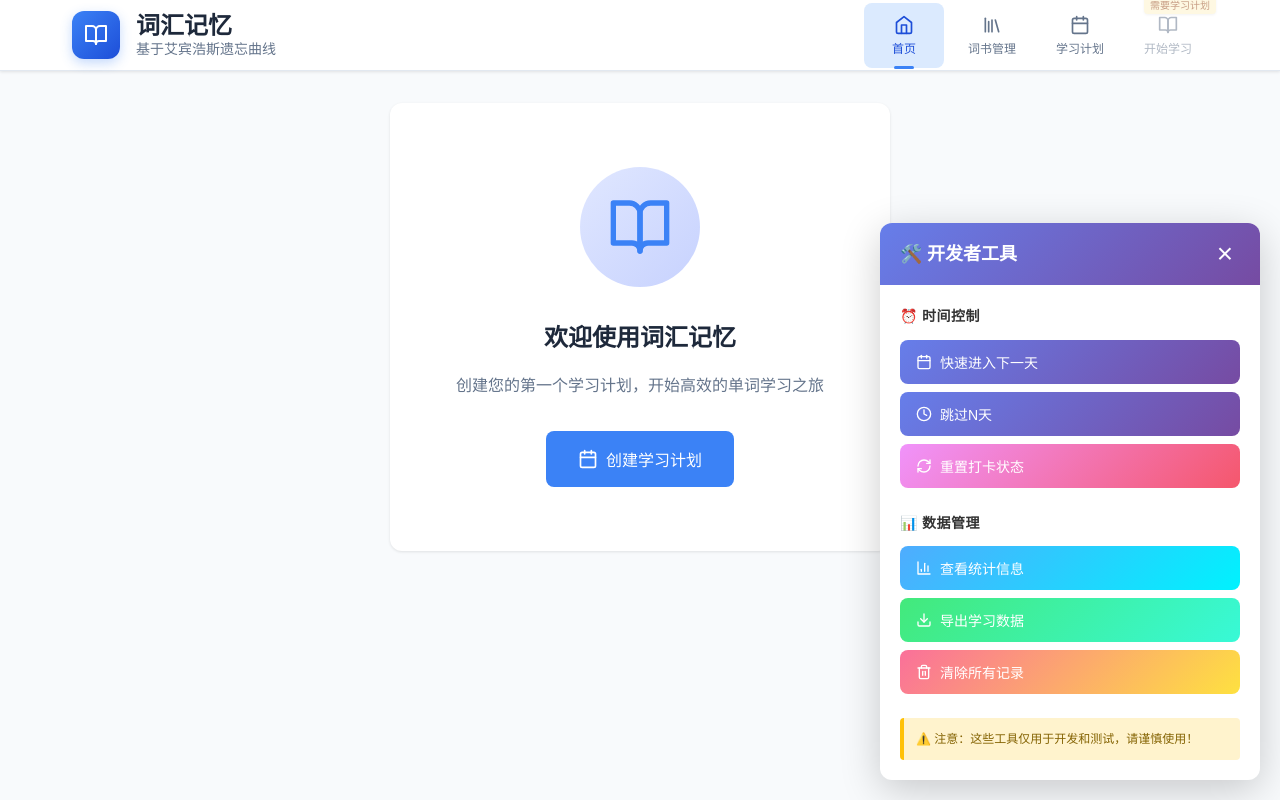
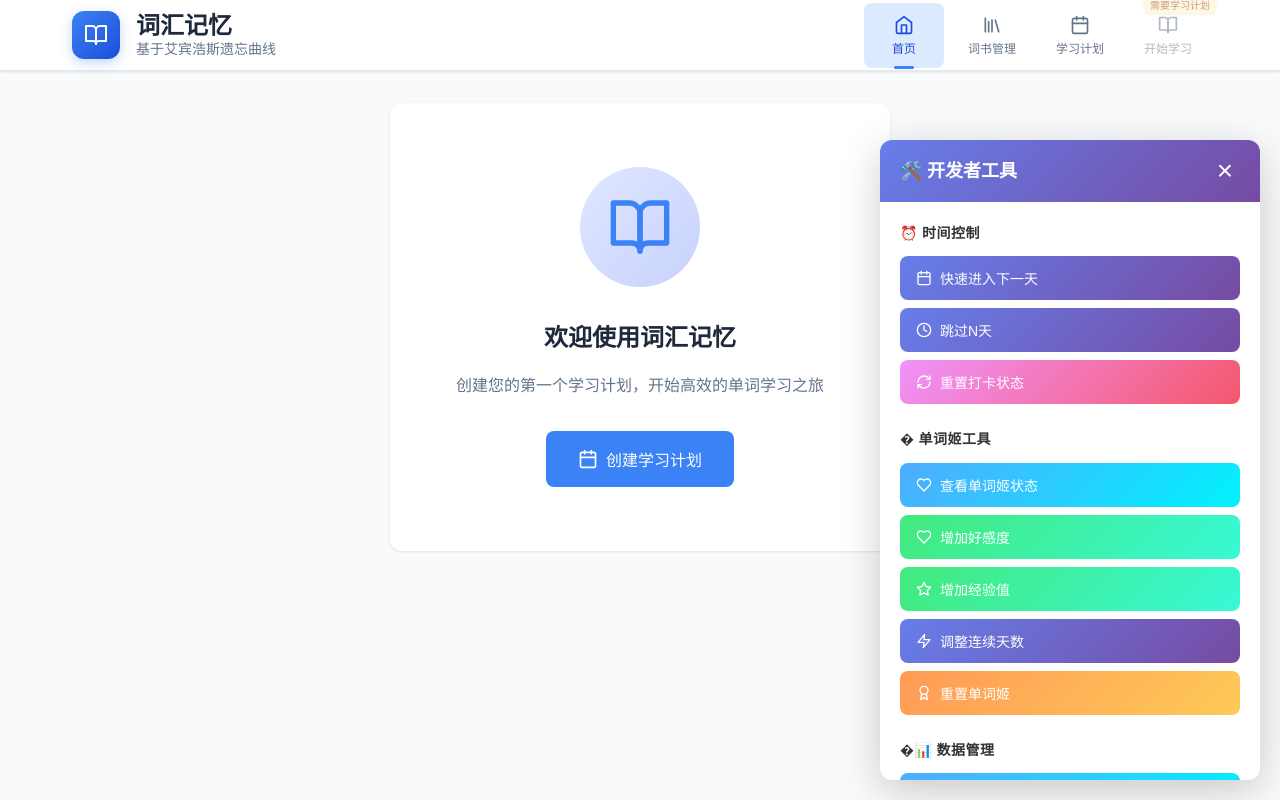
Before and after one commit to F5ZH/SE_app, a React (Vite) app: page / in a window 1280 px wide. Both pictures are taken after a click on the button "开发者工具". Built offline with nearby package versions, Linux system fonts and the light colour scheme.

Commit message:
添加了开发者工具

```diff
--- a/src/components/DevTools.css
+++ b/src/components/DevTools.css
@@ -167,6 +167,44 @@
     background: linear-gradient(135deg, #e95f89 0%, #edd02f 100%);
 }
 
+.dev-btn-warning {
+    background: linear-gradient(135deg, #ff9a56 0%, #feca57 100%);
+}
+
+.dev-btn-warning:hover {
+    background: linear-gradient(135deg, #ee8945 0%, #edb946 100%);
+}
+
+/* 危险区域 */
+.dev-tools-danger-zone {
+    border: 2px solid #ff4757;
+    border-radius: 8px;
+    padding: 12px;
+    background: #fff5f5;
+}
+
+.dev-tools-danger-zone h4 {
+    color: #ff4757;
+}
+
+.dev-btn-danger-extreme {
+    background: linear-gradient(135deg, #ff4757 0%, #c0392b 100%);
+    animation: pulseWarning 2s infinite;
+}
+
+.dev-btn-danger-extreme:hover {
+    background: linear-gradient(135deg, #ee364a 0%, #af2519 100%);
+}
+
+@keyframes pulseWarning {
+    0%, 100% {
+        box-shadow: 0 0 0 0 rgba(255, 71, 87, 0.7);
+    }
+    50% {
+        box-shadow: 0 0 0 10px rgba(255, 71, 87, 0);
+    }
+}
+
 .dev-tools-note {
     margin-top: 16px;
     padding: 12px;
--- a/src/components/DevTools.tsx
+++ b/src/components/DevTools.tsx
@@ -1,6 +1,7 @@
 import React, { useState } from 'react';
-import { Settings, Calendar, Trash2, Clock, RefreshCw, BarChart3, Download } from 'lucide-react';
+import { Settings, Calendar, Trash2, Clock, RefreshCw, BarChart3, Download, Heart, Star, Zap, Award, AlertTriangle } from 'lucide-react';
 import { studyRecordStorage, checkInStorage } from '../utils/storage';
+import { getMateState, addAffection, addExp, updateStats, resetMateData, getAchievements } from '../utils/wordMate';
 import './DevTools.css';
 
 interface DevToolsProps {
@@ -238,6 +239,190 @@ const DevTools: React.FC<DevToolsProps> = ({ onRefresh }) => {
         }
     };
 
+    /**
+     * 显示单词姬统计信息
+     */
+    const handleShowMateStats = () => {
+        try {
+            const mate = getMateState();
+            const achievements = getAchievements();
+            const unlockedTiers = achievements.reduce((sum, achievement) => {
+                return sum + achievement.tiers.filter(tier => tier.unlocked).length;
+            }, 0);
+            const totalTiers = achievements.reduce((sum, achievement) => sum + achievement.tiers.length, 0);
+
+            const stats = {
+                '名称': mate.name,
+                '等级': `Lv.${mate.level}`,
+                '经验值': `${mate.exp} EXP`,
+                '好感度': `${mate.affection}/100`,
+                '心情': mate.mood,
+                '总学习天数': mate.stats.totalStudyDays,
+                '连续打卡天数': mate.stats.consecutiveDays,
+                '累计学习单词': mate.stats.totalWordsLearned,
+                '完成故事数': mate.stats.storiesCompleted,
+                '完成冒险数': mate.stats.adventuresCompleted,
+                '解锁成就': `${unlockedTiers}/${totalTiers}`,
+                '最后互动': new Date(mate.lastInteraction).toLocaleString()
+            };
+
+            const statsText = Object.entries(stats)
+                .map(([key, value]) => `${key}: ${value}`)
+                .join('\n');
+
+            alert(`💕 单词姬状态\n\n${statsText}`);
+        } catch (error) {
+            console.error('获取单词姬信息失败:', error);
+            alert('获取信息失败，请查看控制台了解详情。');
+        }
+    };
+
+    /**
+     * 快速增加好感度
+     */
+    const handleAddAffection = () => {
+        const amount = prompt('请输入要增加的好感度（1-50）:', '10');
+        if (!amount) return;
+
+        const affectionNum = parseInt(amount);
+        if (isNaN(affectionNum) || affectionNum < 1 || affectionNum > 50) {
+            alert('请输入1-50之间的有效数值！');
+            return;
+        }
+
+        try {
+            addAffection(affectionNum);
+            alert(`成功增加 ${affectionNum} 点好感度！`);
+            if (onRefresh) onRefresh();
+        } catch (error) {
+            console.error('增加好感度失败:', error);
+            alert('操作失败，请查看控制台了解详情。');
+        }
+    };
+
+    /**
+     * 快速增加经验值
+     */
+    const handleAddExp = () => {
+        const amount = prompt('请输入要增加的经验值（1-500）:', '100');
+        if (!amount) return;
+
+        const expNum = parseInt(amount);
+        if (isNaN(expNum) || expNum < 1 || expNum > 500) {
+            alert('请输入1-500之间的有效数值！');
+            return;
+        }
+
+        try {
+            const result = addExp(expNum);
+            if (result.leveledUp) {
+                alert(`成功增加 ${expNum} 点经验！\n🎉 恭喜升级到 Lv.${result.newLevel}！`);
+            } else {
+                alert(`成功增加 ${expNum} 点经验！`);
+            }
+            if (onRefresh) onRefresh();
+        } catch (error) {
+            console.error('增加经验值失败:', error);
+            alert('操作失败，请查看控制台了解详情。');
+        }
+    };
+
+    /**
+     * 调整学习天数
+     */
+    const handleAdjustStudyDays = () => {
+        const days = prompt('请输入要设置的连续打卡天数（0-365）:', '30');
+        if (!days) return;
+
+        const daysNum = parseInt(days);
+        if (isNaN(daysNum) || daysNum < 0 || daysNum > 365) {
+            alert('请输入0-365之间的有效数值！');
+            return;
+        }
+
+        try {
+            updateStats({ consecutiveDays: daysNum });
+            alert(`连续打卡天数已设置为 ${daysNum} 天！`);
+            if (onRefresh) onRefresh();
+        } catch (error) {
+            console.error('设置天数失败:', error);
+            alert('操作失败，请查看控制台了解详情。');
+        }
+    };
+
+    /**
+     * 重置单词姬数据
+     */
+    const handleResetMateData = () => {
+        const confirmed = window.confirm(
+            '⚠️ 警告：此操作将重置单词姬的所有数据！\n\n包括:\n- 等级和经验\n- 好感度\n- 所有统计数据\n- 成就进度\n- 连击记录\n\n确定要继续吗？'
+        );
+
+        if (!confirmed) return;
+
+        try {
+            resetMateData();
+            alert('单词姬数据已重置！');
+            if (onRefresh) {
+                onRefresh();
+            } else {
+                window.location.reload();
+            }
+        } catch (error) {
+            console.error('重置单词姬数据失败:', error);
+            alert('操作失败，请查看控制台了解详情。');
+        }
+    };
+
+    /**
+     * 重置一切数据（终极重置）
+     */
+    const handleResetEverything = () => {
+        const confirmed = window.confirm(
+            '🚨 终极警告：此操作将清除所有数据！\n\n包括:\n✗ 所有学习记录\n✗ 所有打卡记录\n✗ 单词姬所有数据\n✗ 所有词书\n✗ 所有学习计划\n✗ 所有本地存储数据\n\n这相当于完全重新开始！\n\n确定要继续吗？'
+        );
+
+        if (!confirmed) return;
+
+        const doubleConfirm = window.confirm(
+            '⚠️ 最后确认：真的要删除一切数据吗？\n\n此操作无法撤销！请输入 YES 确认（区分大小写）'
+        );
+
+        if (!doubleConfirm) return;
+
+        const finalConfirm = prompt('请输入 "DELETE ALL" 以确认删除所有数据:');
+        if (finalConfirm !== 'DELETE ALL') {
+            alert('确认失败，操作已取消。');
+            return;
+        }
+
+        try {
+            // 清除所有 localStorage 数据
+            const keysToRemove = [
+                'wordmate_state',
+                'wordmate_interactions',
+                'wordmate_achievements',
+                'wordmate_combo',
+                'wordmate_milestones',
+                'vocabulary_app_records',
+                'vocabulary_app_check_in',
+                'vocabulary_app_word_books',
+                'vocabulary_app_study_plans',
+                'vocabulary_app_current_plan'
+            ];
+
+            keysToRemove.forEach(key => {
+                localStorage.removeItem(key);
+            });
+
+            alert('✅ 所有数据已清除！\n\n页面将刷新以重新初始化。');
+            window.location.reload();
+        } catch (error) {
+            console.error('重置所有数据失败:', error);
+            alert('操作失败，请查看控制台了解详情。');
+        }
+    };
+
     if (!isOpen) {
         return (
             <button
@@ -280,10 +465,34 @@ const DevTools: React.FC<DevToolsProps> = ({ onRefresh }) => {
                 </div>
 
                 <div className="dev-tools-section">
-                    <h4>📊 数据管理</h4>
+                    <h4>� 单词姬工具</h4>
+                    <button className="dev-btn dev-btn-info" onClick={handleShowMateStats}>
+                        <Heart size={16} />
+                        查看单词姬状态
+                    </button>
+                    <button className="dev-btn dev-btn-success" onClick={handleAddAffection}>
+                        <Heart size={16} />
+                        增加好感度
+                    </button>
+                    <button className="dev-btn dev-btn-success" onClick={handleAddExp}>
+                        <Star size={16} />
+                        增加经验值
+                    </button>
+                    <button className="dev-btn dev-btn-primary" onClick={handleAdjustStudyDays}>
+                        <Zap size={16} />
+                        调整连续天数
+                    </button>
+                    <button className="dev-btn dev-btn-warning" onClick={handleResetMateData}>
+                        <Award size={16} />
+                        重置单词姬
+                    </button>
+                </div>
+
+                <div className="dev-tools-section">
+                    <h4>�📊 数据管理</h4>
                     <button className="dev-btn dev-btn-info" onClick={handleShowStats}>
                         <BarChart3 size={16} />
-                        查看统计信息
+                        查看学习统计
                     </button>
                     <button className="dev-btn dev-btn-success" onClick={handleExportData}>
                         <Download size={16} />
@@ -291,7 +500,15 @@ const DevTools: React.FC<DevToolsProps> = ({ onRefresh }) => {
                     </button>
                     <button className="dev-btn dev-btn-danger" onClick={handleClearAllRecords}>
                         <Trash2 size={16} />
-                        清除所有记录
+                        清除学习记录
+                    </button>
+                </div>
+
+                <div className="dev-tools-section dev-tools-danger-zone">
+                    <h4>🚨 危险区域</h4>
+                    <button className="dev-btn dev-btn-danger-extreme" onClick={handleResetEverything}>
+                        <AlertTriangle size={16} />
+                        重置一切数据
                     </button>
                 </div>
 
```
